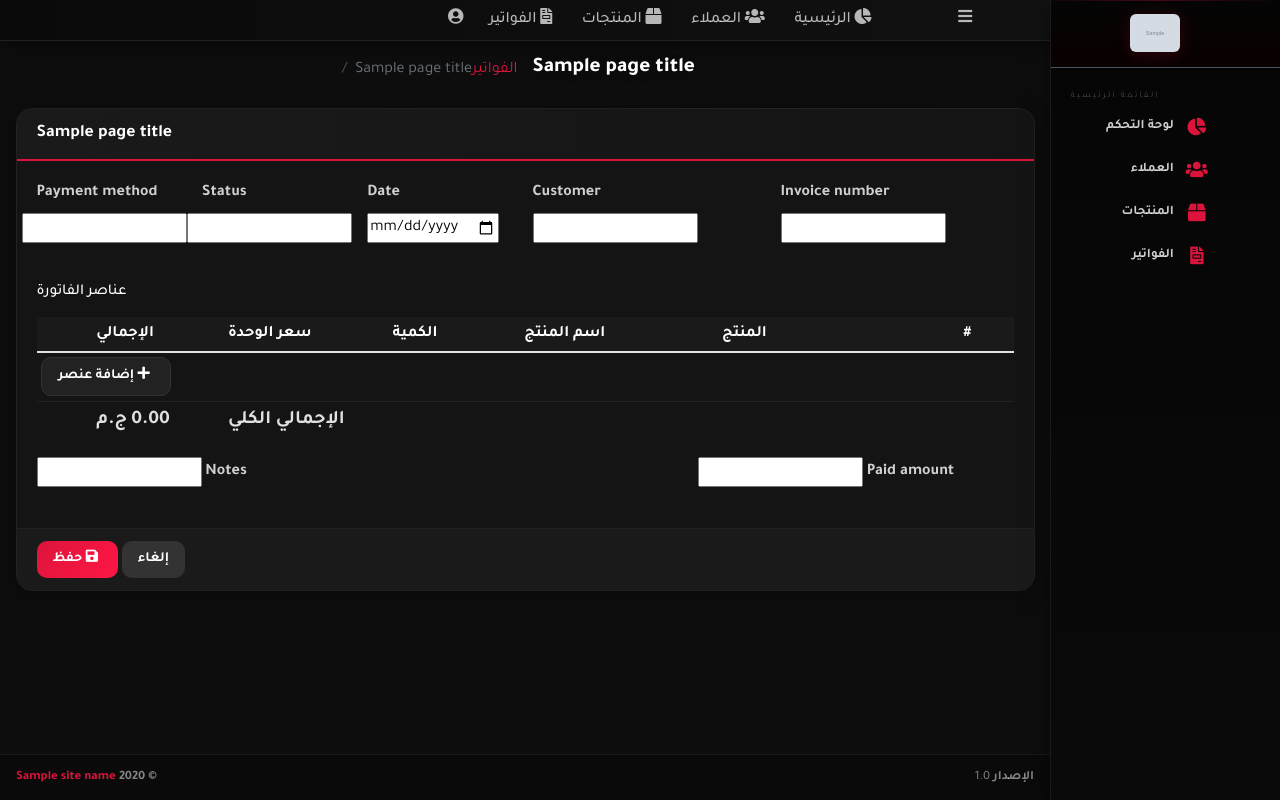
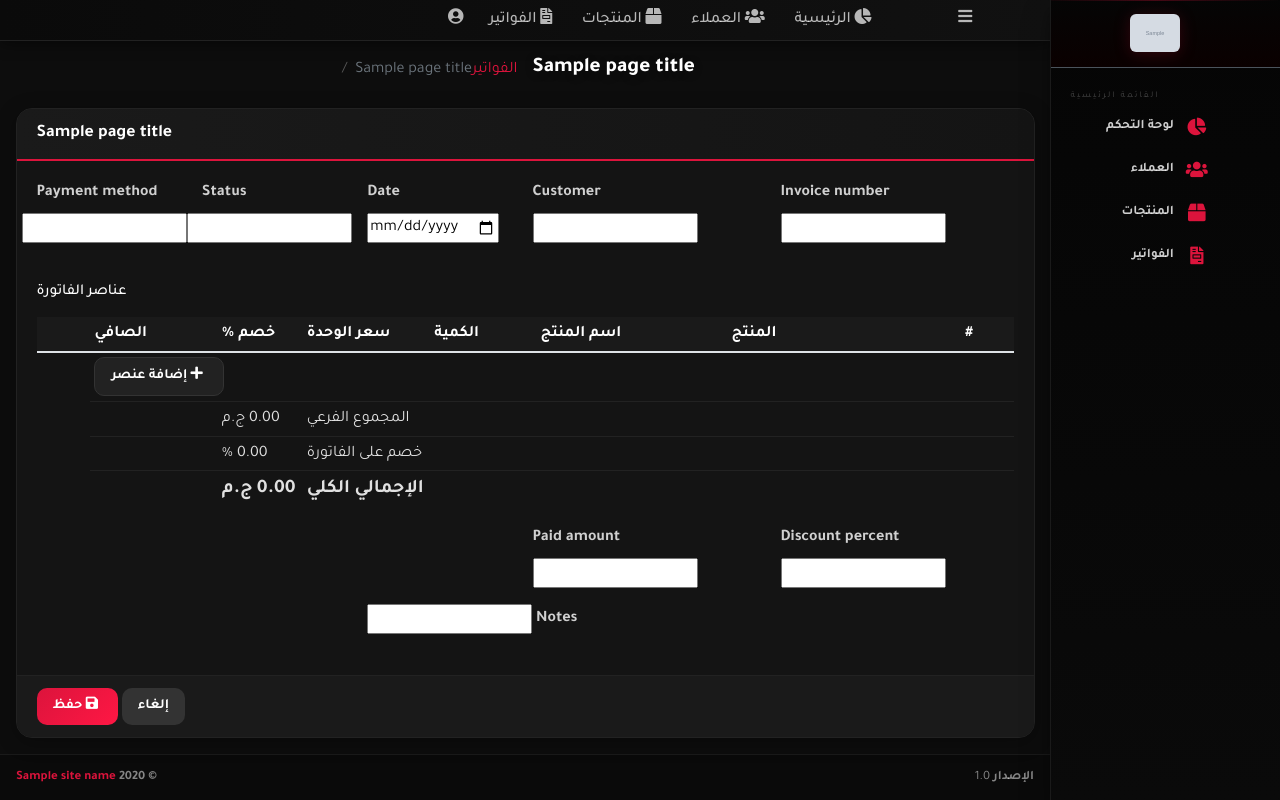
Before and after one commit to play-baby/playbaby-crm, a Django app: template invoices/templates/invoices/invoice_form.html in a window 1280 px wide. Run offline with Django 5.2, Linux system fonts and the light colour scheme; the template is opened without the code that fills it: most values are stand-ins (such as "Sample title", 1, 10 or a date in 2020); grey boxes marked "Sample" are stand-in pictures; form fields are guessed from the names that the template uses; some libraries are stand-ins or nearby versions.

Commit message:
Add discount feature: per-item and per-invoice percentage discounts

```diff
--- a/invoices/admin.py
+++ b/invoices/admin.py
@@ -11,4 +11,4 @@ class InvoiceItemInline(admin.TabularInline):
 @admin.register(Invoice)
 class InvoiceAdmin(admin.ModelAdmin):
     inlines = [InvoiceItemInline]
-    list_display = ['invoice_number', 'customer', 'date', 'total_amount', 'status', 'payment_method']
+    list_display = ['invoice_number', 'customer', 'date', 'total_amount', 'discount_percent', 'status', 'payment_method']
--- a/invoices/templates/invoices/invoice_form.html
+++ b/invoices/templates/invoices/invoice_form.html
@@ -64,9 +64,10 @@
               <th style="width:5%;" class="d-none d-sm-table-cell">#</th>
               <th style="width:22%;">المنتج</th>
               <th style="width:18%;" class="d-none d-md-table-cell">اسم المنتج</th>
-              <th style="width:12%;">الكمية</th>
-              <th style="width:15%;" class="d-none d-sm-table-cell">سعر الوحدة</th>
-              <th style="width:12%;">الإجمالي</th>
+              <th style="width:10%;">الكمية</th>
+              <th style="width:12%;" class="d-none d-sm-table-cell">سعر الوحدة</th>
+              <th style="width:8%;">خصم %</th>
+              <th style="width:12%;">الصافي</th>
               <th style="width:5%;"></th>
             </tr>
           </thead>
@@ -92,6 +93,10 @@
                 {% if f.unit_price.errors %}<small class="text-danger d-block">{{ f.unit_price.errors.0 }}</small>{% endif %}
               </td>
               <td>
+                {{ f.discount_percent }}
+                {% if f.discount_percent.errors %}<small class="text-danger d-block">{{ f.discount_percent.errors.0 }}</small>{% endif %}
+              </td>
+              <td>
                 {{ f.total }}
               </td>
               <td class="text-center">
@@ -111,6 +116,16 @@
                 </button>
               </td>
             </tr>
+            <tr>
+              <td colspan="5" class="text-left">المجموع الفرعي</td>
+              <td id="subtotalDisplay">0.00 ج.م</td>
+              <td></td>
+            </tr>
+            <tr>
+              <td colspan="5" class="text-left">خصم على الفاتورة</td>
+              <td id="invoiceDiscountDisplay">0 %</td>
+              <td></td>
+            </tr>
             <tr class="font-weight-bold" style="font-size:1.2rem;">
               <td colspan="5" class="text-left">الإجمالي الكلي</td>
               <td id="grandTotal">0.00 ج.م</td>
@@ -123,7 +138,13 @@
       {% endif %}
 
       <div class="row mt-3">
-        <div class="col-6 col-md-4">
+        <div class="col-4 col-md-3">
+          <div class="form-group">
+            <label>{{ form.discount_percent.label }}</label>
+            {{ form.discount_percent }}
+          </div>
+        </div>
+        <div class="col-4 col-md-3">
           <div class="form-group">
             <label>{{ form.paid_amount.label }}</label>
             {{ form.paid_amount }}
@@ -195,17 +216,28 @@ function calcRow(el) {
     qty = maxQty;
   }
   var price = parseFloat(row.find('.item-price').val()) || 0;
+  var discount = parseFloat(row.find('.item-discount').val()) || 0;
   var total = qty * price;
-  row.find('.item-total').val(total.toFixed(2));
+  var net = total * (1 - discount / 100);
+  row.find('.item-total').val(net.toFixed(2));
   calcGrandTotal();
 }
 
+function getInvoiceDiscount() {
+  return parseFloat($('#id_discount_percent').val()) || 0;
+}
+
 function calcGrandTotal() {
-  var gt = 0;
+  var subtotal = 0;
   $('.item-total').each(function() {
-    gt += parseFloat($(this).val()) || 0;
+    subtotal += parseFloat($(this).val()) || 0;
   });
-  $('#grandTotal').text(gt.toFixed(2) + ' ج.م');
+  var invDiscount = getInvoiceDiscount();
+  var invDiscountVal = subtotal * (invDiscount / 100);
+  var grandTotal = subtotal - invDiscountVal;
+  $('#subtotalDisplay').text(subtotal.toFixed(2) + ' ج.م');
+  $('#invoiceDiscountDisplay').text(invDiscount.toFixed(2) + ' %');
+  $('#grandTotal').text(grandTotal.toFixed(2) + ' ج.م');
 }
 
 $(document).ready(function() {
@@ -233,6 +265,7 @@ $(document).ready(function() {
     template.find('.product-name').val('');
     template.find('.item-qty').val(1);
     template.find('.item-price').val('0.00');
+    template.find('.item-discount').val('0');
     template.find('.item-total').val('0.00');
     template.find('.errorlist').remove();
     template.find('small.text-danger').remove();
@@ -257,7 +290,8 @@ $(document).ready(function() {
   });
 
   $(document).on('change', '.product-select', function() { onProductChange(this); });
-  $(document).on('input', '.item-qty, .item-price', function() { calcRow(this); });
+  $(document).on('input', '.item-qty, .item-price, .item-discount', function() { calcRow(this); });
+  $(document).on('input', '#id_discount_percent', function() { calcGrandTotal(); });
 });
 </script>
 {% endblock %}
```
Also changed, not shown: invoices/forms.py (+12 -2 lines), invoices/models.py (+23 -2 lines), invoices/templates/invoices/invoice_detail.html (+21 -8 lines), invoices/templates/invoices/invoice_print.html (+20 -8 lines), invoices/migrations/0005_invoice_discount_percent_and_more.py (added).
